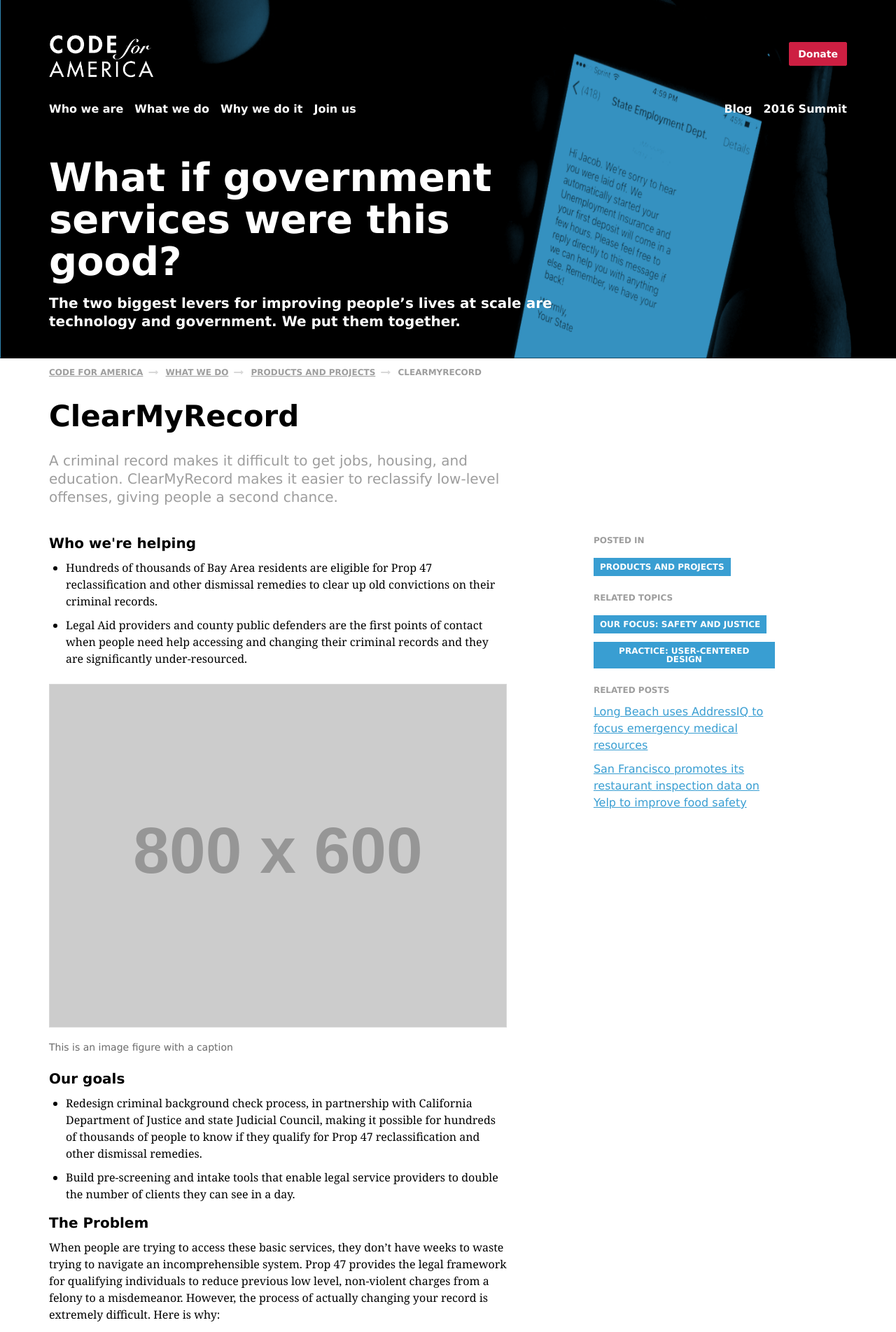
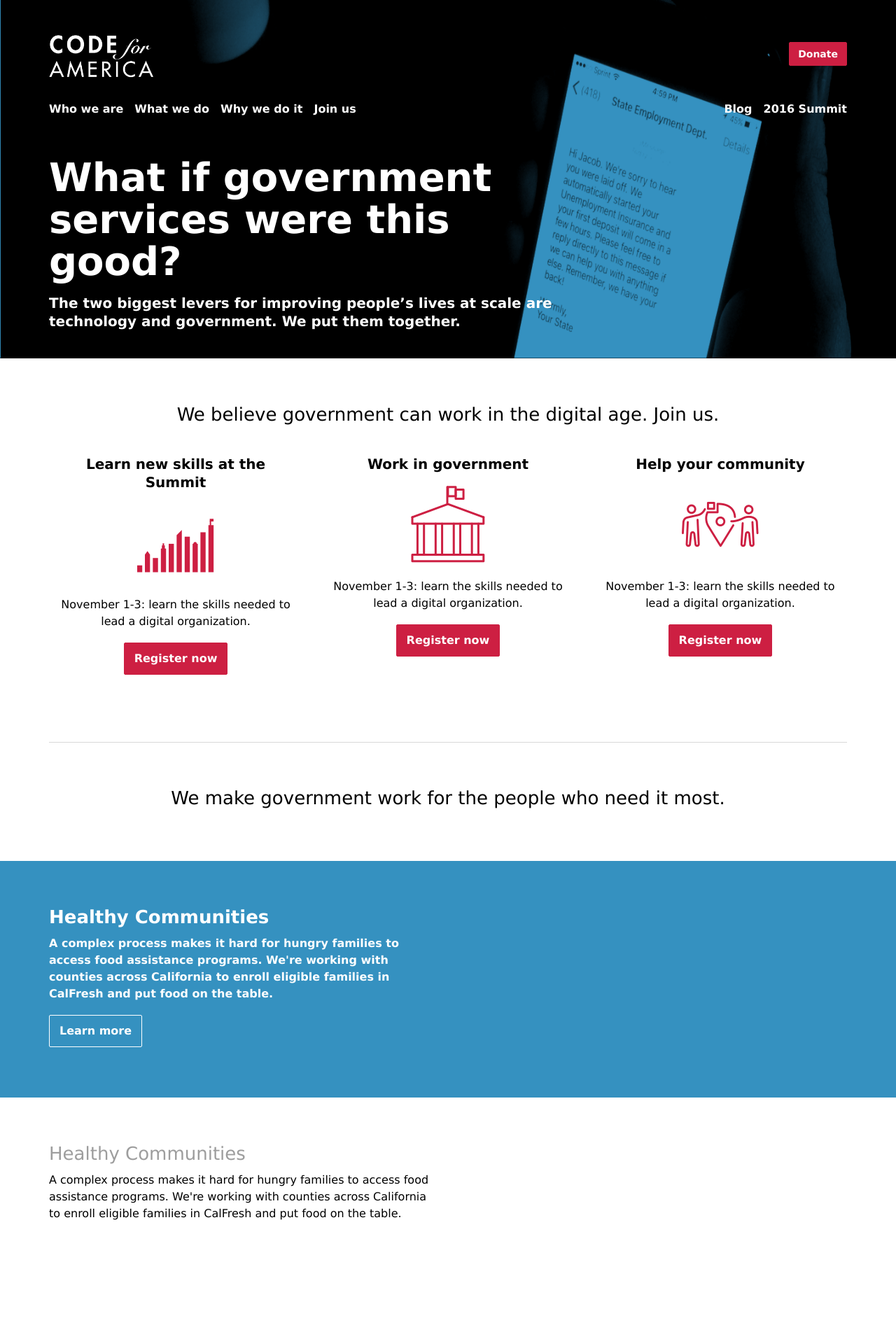
Before and after one commit to codeforamerica/style-guide, a Jekyll site: the page built from _templates/home.html, in a window 1280 px wide. Shown: the top 1903 px of the page at 70% size. Built offline with Jekyll 4.4.1, drawn with Linux system fonts in a browser that asks for light colours; nearby versions of some CDN libraries; some of the changed text lies outside the part shown.

Commit message:
Add a working draft of the homepage

```diff
--- a/_sass/atoms/_button.scss
+++ b/_sass/atoms/_button.scss
@@ -7,6 +7,7 @@
 button[type="button"],
 button[type="submit"],
 button[type="reset"] {
+  display: inline-block;
   -webkit-appearance: none;
   font-weight: 600;
   background-color: $color-grey-300;
@@ -76,6 +77,17 @@
   }
 }
 
+button.button-reverse, .button.button-reverse, input[type="submit"].button-reverse {
+  color: #fff;
+  background-color: transparent;
+  border-color: #fff;
+  &:hover {
+    background-color: transparent;
+    border-color: #fff;
+    box-shadow: 0 0 8px 2px rgba(255,255,255,0.8);
+  }
+}
+
 button.button-danger, .button.button-danger {
   color: $color-danger;
   background-color: transparent;
--- /dev/null
+++ b/_sass/molecules/_card.scss
@@ -0,0 +1,23 @@
+.card {
+  margin: {
+    top: 1rem;
+    bottom: 1rem;
+  }
+  padding: 1rem;
+}
+
+.card-icon {
+  margin-top: .5rem;
+  margin-bottom: .5rem;
+}
+
+a.link-card {
+  display: block;
+  text-decoration: none;
+  color: inherit;
+
+  .card-button {
+    display: inline-block;
+    margin: .5rem 0 0;
+  }
+}
--- a/_sass/molecules/_slab.scss
+++ b/_sass/molecules/_slab.scss
@@ -1,5 +1,6 @@
 .slab {
-
+  @include clearfix;
+  display: block;
   margin: {
     left: -$site-margins;
     right: -$site-margins;
@@ -11,5 +12,45 @@
       right: auto;
     }
   }
-  padding: 1em $site-margins;
+  padding: 2rem $site-margins;
+  @include media($tablet-up) {
+    padding-top: 4rem;
+    padding-bottom: 4rem;
+  }
 }
+
+// Styled slabs
+.center-align-slab {
+  text-align: center;
+}
+
+.border-top-slab {
+  position: relative;
+  &:before {
+    content: "";
+    display: block;
+    position: absolute;
+    height: 1px;
+    top: 0;
+    left: 0;
+    right: 0;
+    width: 100%;
+    max-width: $site-max-width;
+    margin-left: auto;
+    margin-right: auto;
+    background-color: $color-light-gray;
+  }
+  // border-top: 1px solid $color-light-gray;
+}
+
+// Slabs with background colors
+%reverse-slab {
+  h1,h2,h3,h4,h5,h6,p {
+    color: white;
+    font-weight: 600;
+  }
+}
+.blue-bg-slab {
+  @extend %reverse-slab;
+  background-color: $color-dark-blue;
+}
--- a/_sass/templates/_home.scss
+++ b/_sass/templates/_home.scss
@@ -33,4 +33,7 @@
       color: white;
     }
   }
+  .slab > h3 {
+    color: $color-black;
+  }
 }
--- a/_templates/content.html
+++ b/_templates/content.html
@@ -129,7 +129,7 @@
           </ul>
         </div>
       </div><!-- end .grid-box -->
-    </div><!-- end .template-content -->
+    </main>
   </div><!-- end .page-content -->
   <footer class="global-footer" role="contentinfo">
       <div class="grid-box">
--- a/_templates/home.html
+++ b/_templates/home.html
@@ -70,77 +70,71 @@
   <!-- Main page content -->
   <div class="page-content">
     <main role="main">
-      <!-- Organism: Page Header -->
-      <div class="page-header">
+      <!-- Actions slab -->
+      <div class="center-align-slab slab">
+        <h3>We believe government can work in the digital age. Join us.</h3>
         <div class="grid-box">
-          <div class="width-one-whole">
-            <!-- Molecule: Breadcrumbs -->
-            <nav class="breadcrumbs" role="navigation">
-              <span class="breadcrumbs-item"><a href="#">Code for America</a></span>
-              <span class="breadcrumbs-item"><a href="#">What We Do</a></span>
-              <span class="breadcrumbs-item"><a href="#">Products and Projects</a></span>
-              <span class="breadcrumbs-item">ClearMyRecord</span>
-            </nav>
-            <h1 class="title-text">ClearMyRecord</h1>
+          <div class="width-one-third grid-item">
+            <a href="#" class="card link-card">
+              <h4>Learn new skills at the Summit</h4>
+              <img src="/media/images/icons/icon-summit.png" alt="" class="card-icon">
+              <p>November 1-3: learn the skills needed to lead a digital organization.</p>
+              <span class="card-button button button-primary">Register now</span>
+            </a>
           </div>
-          <div class="width-seven-twelfths">
-            <p class="lead-in-text">A criminal record makes it difficult to get jobs, housing, and education. ClearMyRecord makes it easier to reclassify low-level offenses, giving people a second chance.</p>
+          <div class="width-one-third grid-item">
+            <a href="#" class="card link-card">
+              <h4>Work in government</h4>
+              <img src="/media/images/icons/icon-gov.png" alt="" class="card-icon">
+              <p>November 1-3: learn the skills needed to lead a digital organization.</p>
+              <span class="card-button button button-primary">Register now</span>
+            </a>
           </div>
-        </div>
-      </div>
-      <div class="grid-box">
-        <article class="content-body-text width-seven-twelfths grid-item">
-          <h4>Who we're helping</h4>
-          <ul>
-            <li>Hundreds of thousands of Bay Area residents are eligible for Prop 47 reclassification and other dismissal remedies to clear up old convictions on their criminal records.</li>
-            <li>Legal Aid providers and county public defenders are the first points of contact when people need help accessing and changing their criminal records and they are significantly under-resourced.</li>
-          </ul>
-          <figure>
-            <img src="http://placehold.it/800x600/eeeeee/333333" alt="Placeholder Image" />
-            <figcaption>This is an image figure with a caption</figcaption>
-          </figure>
-          <h4>Our goals</h4>
-          <ul>
-            <li>Redesign criminal background check process, in partnership with California Department of Justice and state Judicial Council, making it possible for hundreds of thousands of people to know if they qualify for Prop 47 reclassification and other dismissal remedies.</li>
-            <li>Build pre-screening and intake tools that enable legal service providers to double the number of clients they can see in a day.</li>
-          </ul>
-          <h4>The Problem</h4>
-          <p>When people are trying to access these basic services, they don’t have weeks to waste trying to navigate an incomprehensible system. Prop 47 provides the legal framework for qualifying individuals to reduce previous low level, non-violent charges from a felony to a misdemeanor. However, the process of actually changing your record is extremely difficult. Here is why:</p>
-          <ul>
-            <li>It is hard to know if you qualify for Prop 47 and many people may be better served by other existing record clearing mechanisms.</li>
-            <li>In order to know what you qualify for, you need access to your criminal record (known as a RAP sheet), which typically requires a person to get fingerprinted at approved locations. This process costs $50, and it can take up to two months to receive the fingerprint card. RAP sheets also commonly contain inaccuracies or are missing key information. All of these challenges — limited access, readability, and accuracy — cause delays and bottlenecks in the record clearing process. Separately, they also cause qualified people with criminal histories to needlessly miss out on job opportunities.</li>
-            <li>Once you’ve obtained your record, it’s really hard to understand your RAP sheet without a lawyer's help.</li>
-            <li>If you have overcome all of these obstacles, which most people don’t, you have to request and pay for another RAP sheet to verify that your change was processed.</li>
-            <li>The processes vary from county to county.</li>
-          </ul>
-          <p>Code for America’s research has shown that when someone is trying to change their criminal record it is often because they have been denied a job or access to public housing. They need to be able to clear their record quickly, as the law intends. Addressing these process improvements can make a lasting impact in peoples' lives.</p>
-          <h4>Our approach</h4>
-          <p>For the past three months, Code for America has conducted extensive user research, working with legal aid offices, public defenders, district attorneys, county court officials, and citizens trying to change their records. Through this research, we mapped out the entire process and have identified the points within the system where technology interventions can improve the process.</p>
-          <p>We believe that we can have the greatest impact on this issue by focusing on two key challenges:</p>
-          <ul>
-            <li><strong>Improving the state’s criminal background check process,</strong> in partnership with the California Department of Justice and the California Judicial Council. Our goal for this partnership is to reduce the amount of time it takes for someone to access their state RAP sheet, as well as to improve the quality of the RAP sheet, so it is both easier to understand and contains accurate information.</li>
-            <li><strong>Making it easier for legal aid providers to efficiently process more applications.</strong> We are partnering with the San Francisco Public Defender’s office and anticipate launching partnerships in two additional Bay Area counties in 2016 to build a pre-screening tool that will help clients understand if they are eligible for Prop 47, another expungement mechanism, or neither. Doing this screening in advance means that legal aid offices are only seeing qualified clients and that applicants don’t have to unnecessarily spend their time waiting for an appointment if they ultimately won’t qualify.</li>
-          </ul>
-        </article>
+          <div class="width-one-third grid-item">
+            <a href="#" class="card link-card">
+              <h4>Help your community</h4>
+              <img src="/media/images/icons/icon-community.png" alt="" class="card-icon">
+              <p>November 1-3: learn the skills needed to lead a digital organization.</p>
+              <span class="card-button button button-primary">Register now</span>
+            </a>
+          </div>
+        </div><!-- end .grid-box -->
+      </div><!-- end .slab -->
+      <!-- Products intro slab -->
+      <div class="slab center-align-slab border-top-slab">
+        <h3>We make government work for the people who need it most.</h3>
+      </div><!-- end .slab -->
 
-        <div class="content-metadata width-one-fourth shift-one-twelfth grid-item end-row">
-          <h6>Posted in</h6>
-          <div class="tag-list">
-            <a href="#" class="tag">Products and projects</a>
+      <!-- Products slabs -->
+      <div class="blue-bg-slab slab">
+        <div class="grid-box">
+          <div class="width-one-half grid-item">
+            <h3>Healthy Communities</h3>
+            <p>A complex process makes it hard for hungry families to access food assistance programs. We're working with counties across California to enroll eligible families in CalFresh and put food on the table.</p>
+            <a href="#" class="button button-reverse">Learn more</a>
           </div>
-          <h6>Related topics</h6>
-          <div class="tag-list">
-            <a href="#" class="tag">Our focus: Safety and justice</a>
-            <a href="#" class="tag">Practice: User-centered design</a>
+        </div><!-- end .grid-box -->
+      </div><!-- end .slab -->
+      <div class="green-bg-slab slab">
+        <div class="grid-box">
+          <div class="width-one-half grid-item">
+            <h3>Healthy Communities</h3>
+            <p>A complex process makes it hard for hungry families to access food assistance programs. We're working with counties across California to enroll eligible families in CalFresh and put food on the table.</p>
+            <a href="#" class="button button-reverse">Learn more</a>
           </div>
-          <h6>Related posts</h6>
-          <ul class="unstyled-list">
-            <li><a href="#">Long Beach uses AddressIQ to focus emergency medical resources</a></li>
-            <li><a href="#">San Francisco promotes its restaurant inspection data on Yelp to improve food safety</a></li>
-          </ul>
-        </div>
-      </div><!-- end .grid-box -->
-    </div><!-- end .template-content -->
+        </div><!-- end .grid-box -->
+      </div><!-- end .slab -->
+      <div class="gray-bg-slab slab">
+        <div class="grid-box">
+          <div class="width-one-half grid-item">
+            <h3>Healthy Communities</h3>
+            <p>A complex process makes it hard for hungry families to access food assistance programs. We're working with counties across California to enroll eligible families in CalFresh and put food on the table.</p>
+            <a href="#" class="button button-reverse">Learn more</a>
+          </div>
+        </div><!-- end .grid-box -->
+      </div><!-- end .slab -->
+
+    </main>
   </div><!-- end .page-content -->
   <footer class="global-footer" role="contentinfo">
       <div class="grid-box">
--- a/css/main.scss
+++ b/css/main.scss
@@ -34,6 +34,7 @@
 @import 'molecules/slab';
 @import 'molecules/searchbar';
 @import 'molecules/page-header';
+@import 'molecules/card';
 
 // Organisms (complex components)
 @import 'organisms/global-header';
```
Also changed, not shown: media/images/icons/icon-community.png (added), media/images/icons/icon-gov.png (added), media/images/icons/icon-summit.png (added).
